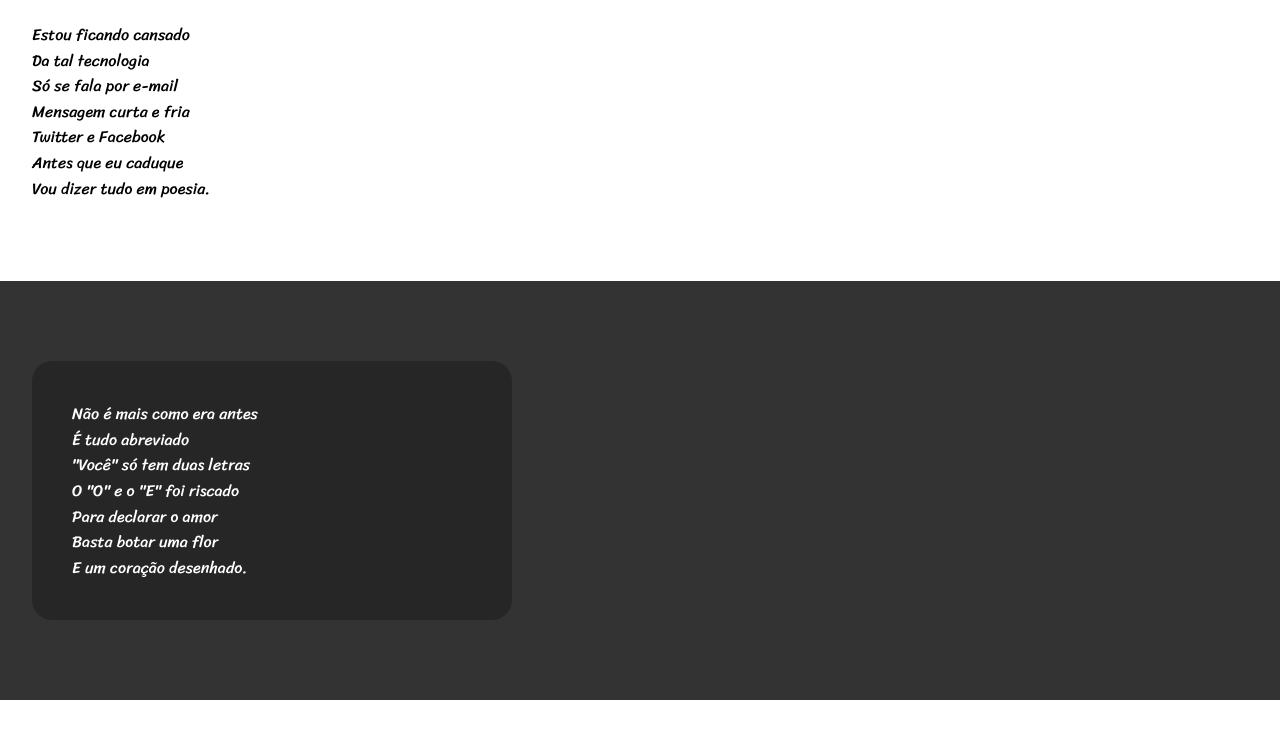
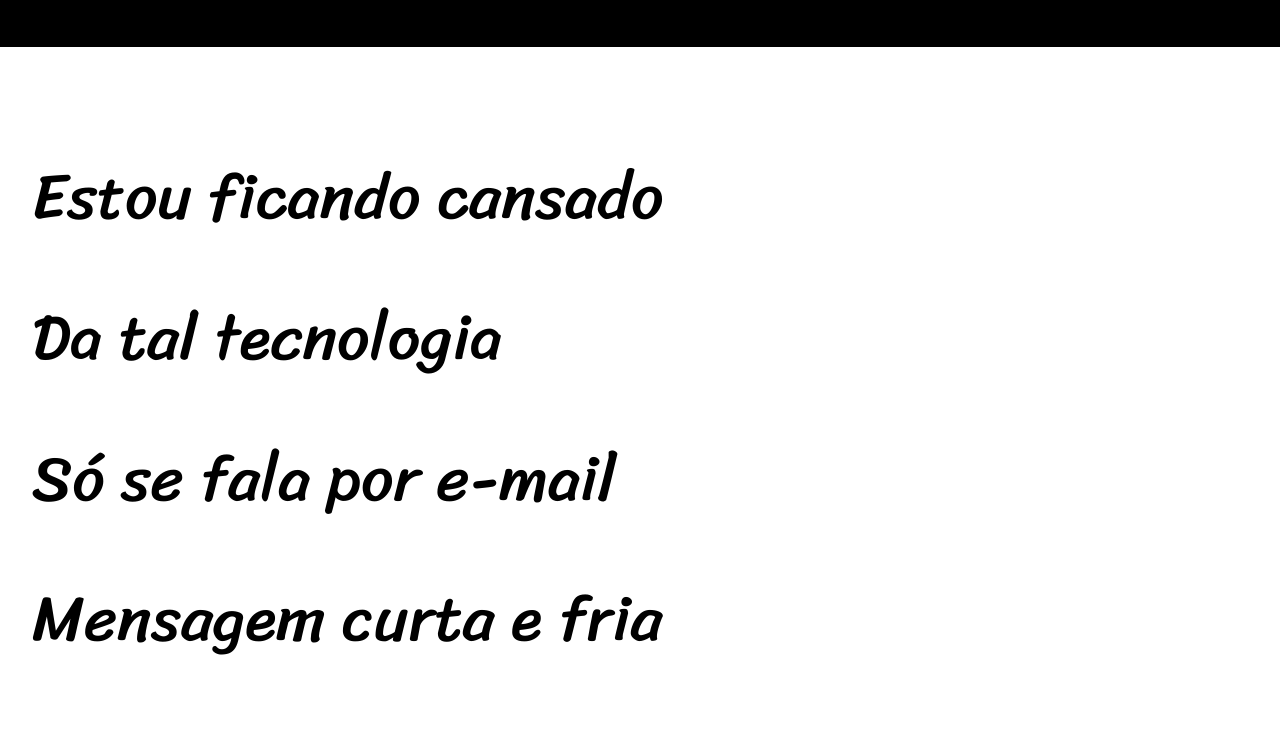
Before and after one commit to feliperodriguessousa/html-css, a plain HTML site: page Modulo 3/desafio005/index.html in a window 1280 px wide. Shown: the part 213-943 px from the top of the page. Drawn offline with Linux system fonts and the light colour scheme.

Commit message:
Mudança nas fontes

```diff
--- a/Modulo 3/desafio005/CSS/style.css
+++ b/Modulo 3/desafio005/CSS/style.css
@@ -1,12 +1,12 @@
 @charset "UTF-8";
 
-@import url('https://fonts.googleapis.com/css2?family=Passion+One&display=swap');
+@import url('https://fonts.googleapis.com/css2?family=Passion+One:wght@400;700;900&display=swap');
 @import url('https://fonts.googleapis.com/css2?family=Sriracha&display=swap');
 
 :root {
     --font1: Verdana, Geneva, Tahoma, sans-serif;
-    --font2: "Passion One";
-    --font3: "Sriracha";
+    --font2: "Passion One", cursive;
+    --font3: "Sriracha", cursive;
 }
 
 * {
@@ -30,10 +30,12 @@ header h1 {
     padding-top: 50px;
     font-variant: small-caps;
     font-family: var(--font2);
+    font-size: 10vw;
 }
 
 header p {
     padding-bottom: 50px;
+    font-size: 2vh;
 }
 
 header a, footer a {
@@ -48,8 +50,9 @@ header a, footer a:hover {
 
 section {
     padding: 10vh 30vh 10vh 4vh;
-    line-height: 1.6em;
+    line-height: 2.2em;
     font-family: var(--font3);
+    font-size: 5vw;
 }
 
 section.normal {
```
